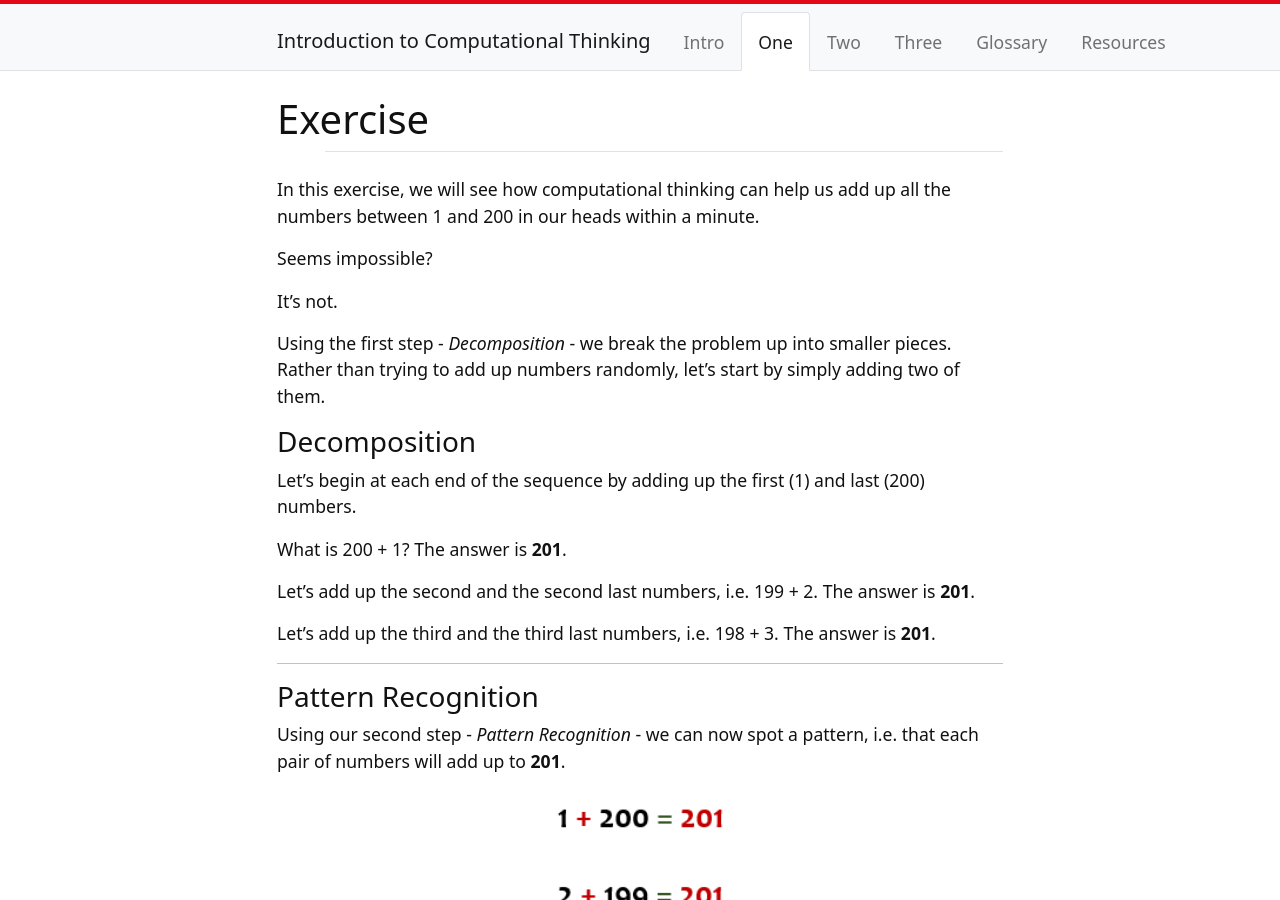
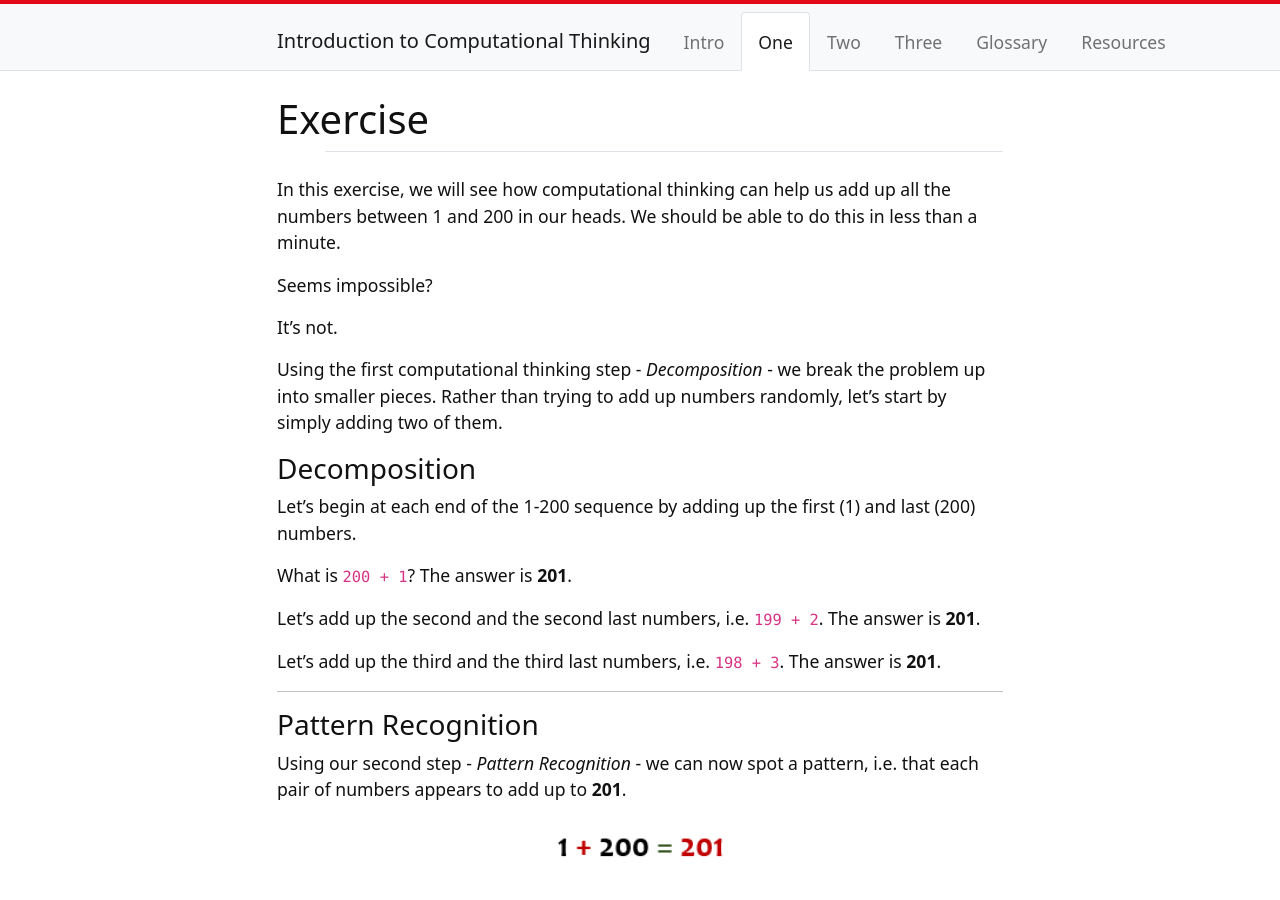
Before and after one commit to weaverbel/intro-computational-thinking, a Jekyll site: the page built from content/1-exercise.md, in a window 1280 px wide and 900 px high. Built offline with Jekyll 4.4.1, drawn with Linux system fonts in a browser that asks for light colours; some of the changed text lies outside the part shown.

Commit message:
Update 1-exercise.md
add uneven numbers

```diff
--- a/content/1-exercise.md
+++ b/content/1-exercise.md
@@ -3,29 +3,29 @@ title: Exercise
 nav: One
 ---
 
-In this exercise, we will see how computational thinking can help us add up all the numbers between 1 and 200 in our heads within a minute.
+In this exercise, we will see how computational thinking can help us add up all the numbers between 1 and 200 in our heads. We should be able to do this in less than a minute.
 
 Seems impossible?
 
 It's not.
 
-Using the first step - *Decomposition* - we break the problem up into smaller pieces. Rather than trying to add up numbers randomly, let's start by simply adding two of them.
+Using the first computational thinking step - *Decomposition* - we break the problem up into smaller pieces. Rather than trying to add up numbers randomly, let's start by simply adding two of them.
 
 ### Decomposition
 
-Let's begin at each end of the sequence by adding up the first (1) and last (200) numbers.
+Let's begin at each end of the 1-200 sequence by adding up the first (1) and last (200) numbers.
 
-What is 200 + 1? The answer is **201**.
+What is `200 + 1`? The answer is **201**.
 
-Let's add up the second and the second last numbers, i.e. 199 + 2. The answer is **201**.
+Let's add up the second and the second last numbers, i.e. `199 + 2`. The answer is **201**.
 
-Let's add up the third and the third last numbers, i.e. 198 + 3. The answer is **201**.
+Let's add up the third and the third last numbers, i.e. `198 + 3`. The answer is **201**.
 
 -------
 
 ### Pattern Recognition
 
-Using our second step - *Pattern Recognition* - we can now spot a pattern, i.e. that each pair of numbers will add up to **201**.
+Using our second step - *Pattern Recognition* - we can now spot a pattern, i.e. that each pair of numbers appears to add up to **201**.
 
 {% include figure.html img="pattern-spot.png" alt="Spotting a pattern" caption="Spotting a pattern" width="25%" %}
 
@@ -67,4 +67,6 @@ That's it! Using those four key steps, we have learned the basics of computation
 
 #### Practice
 
-Use the algorithm above to add up all the numbers betwen 1 and 16, 1 and 500, and 1 and 10,000.
+1. Use the algorithm above to add up all the numbers betwen 1 and 24, 1 and 500, and 1 and 10,000.
+
+2. Those are all even numbers. What is the process for adding up all the numbers if the final number is an odd one, e.g., 1-17?
```
